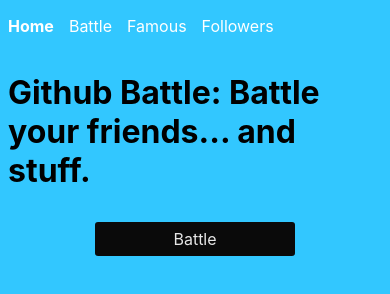
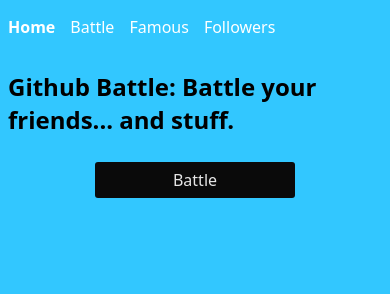
Before and after one commit to tyreer/github-explorer, a React app: page / in a window 390 px wide. Built offline with nearby package versions, Linux system fonts and the light colour scheme; some packages are replaced by stand-ins of ours.

Commit message:
Modified Babel settings. Situated CSS. Refined mobile styles.

```diff
--- /dev/null
+++ b/app/assets/css/base.css
@@ -0,0 +1,31 @@
+:root {
+  --color-blue: #32c7ff;
+}
+
+@custom-media --tablet (min-width: 450px);
+
+body {
+  background: var(--color-blue);
+  font-family: system-ui;
+}
+
+ul {
+  padding: 0;
+}
+
+li {
+  list-style-type: none;
+}
+
+a {
+  text-decoration: none;
+  color: white;
+}
+
+h1 {
+  font-size: 1.5rem;
+
+  @media (--tablet){
+    font-size: 2rem;
+  }
+}
--- a/app/index.css
+++ b/app/assets/css/components.css
@@ -1,25 +1,3 @@
-:root {
-  --color-blue: #32c7ff;
-}
-
-body {
-  background: var(--color-blue);
-  font-family: -apple-system,BlinkMacSystemFont,Segoe UI,Roboto,Oxygen-Sans,Ubuntu,Cantarell,Helvetica Neue,sans-serif;
-}
-
-ul {
-  padding: 0;
-}
-
-li {
-  list-style-type: none;
-}
-
-a {
-  text-decoration: none;
-  color: white;
-}
-
 .button {
   color: #e6e6e6;
   background: #0a0a0a;
@@ -149,6 +127,8 @@
 .FollowerResults-container {
   display: flex;
   flex-direction: column;
+  height: calc(100vh - 50px);
+  justify-content: center;
   align-items: center;
   text-align: center;
 }
--- a/app/index.html
+++ b/app/index.html
@@ -2,7 +2,7 @@
 <html lang="en">
   <head>
     <meta charset="UTF-8">
-    <meta name="viewport" content="width=device-width, initial-scale=1.0">
+    <meta name="viewport" content="width=device-width, initial-scale=1.0, maximum-scale=1.0, user-scalable=no">
     <title>React Scratch</title>
   </head>
   <body>
--- a/app/index.js
+++ b/app/index.js
@@ -1,6 +1,7 @@
 import React from 'react';
 import ReactDOM from 'react-dom';
 import App from './components/App';
-import styles from './index.css';
+import test from './assets/css/base.css';
+import styles from './assets/css/components.css';
 
 ReactDOM.render(<App />, document.getElementById('app'));
--- a/package.json
+++ b/package.json
@@ -19,7 +19,8 @@
     "presets": [
       "env",
       "react"
-    ]
+    ],
+    "compact": true
   },
   "bugs": {
     "url": "https://github.com/tyreer/react-scratch/issues"
```
